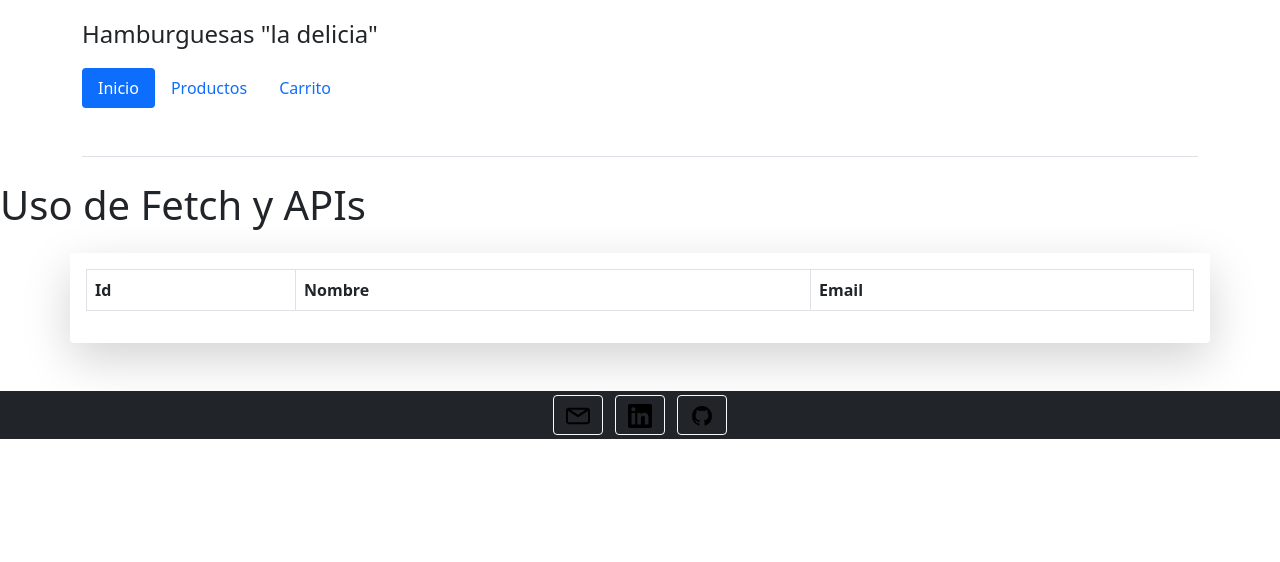
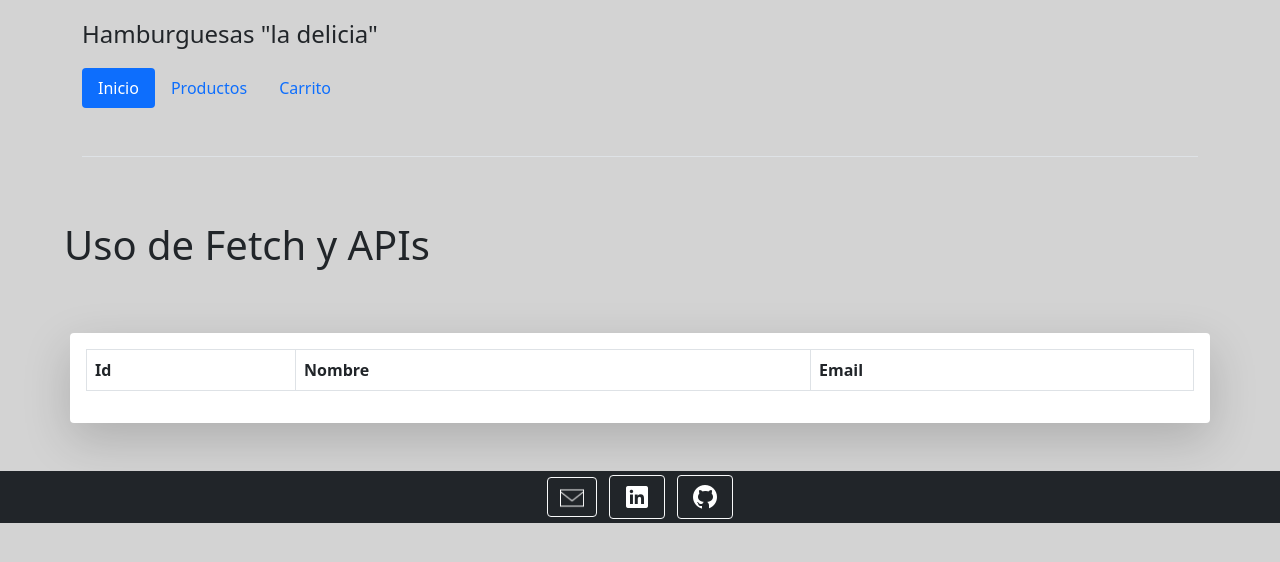
Before and after one commit to gianfrancomalzone/JSMalzone33975, a plain HTML site: page index.html in a window 1280 px wide. Both pictures are taken after a click on the tab "Inicio". Drawn offline with nearby package versions, Linux system fonts and the light colour scheme; no server answers.

Commit message:
2.0
actualizacion

```diff
--- a/css/styles.css
+++ b/css/styles.css
@@ -1,9 +1,14 @@
 body{
-  background-color: rgb(255, 255, 255);
+  background-color: rgb(211, 211, 211);
 }
 header, .alert{
   z-index: 100;
 }
+
+.margin{
+  margin: 5%;
+}
+
 .description{
   height: 25px;
   overflow: hidden;
--- a/index.html
+++ b/index.html
@@ -2,6 +2,7 @@
 <html lang="es">
 
 <head>
+  <link rel="icon" href="./img/hamburguesa-con-queso.png" type="image/x-icon">
   <meta charset="UTF-8" />
   <meta http-equiv="X-UA-Compatible" content="IE=edge" />
   <meta name="viewport" content="width=device-width, initial-scale=1.0" />
@@ -41,7 +42,7 @@
   </div>
   <div class="tab-content" id="pills-tabContent">
     <div class="tab-pane fade " id="pills-home" role="tabpanel" aria-labelledby="pills-home-tab">
-      <h1>Uso de Fetch y APIs</h1>
+      <h1 class="margin">Uso de Fetch y APIs</h1>
       <div class="container mt-4 shadow-lg p-3 mb-5 bg-body rounded">
         <table class="table table-bordered table-striped">
           <thead>
@@ -192,11 +193,11 @@
     </div>
   </div>
   <footer class="bg-dark text-center text-white">
-    <a class="btn btn-outline-light btn-floating m-1" href="mailto:gianfrancomalzone.gm@gmail.com" role="button"><img src="./img/email-svgrepo-com.svg"
+    <a class="btn btn-outline-light btn-floating m-1" href="mailto:gianfrancomalzone.gm@gmail.com" role="button"><img src="./img/icons8-email-50.png"
         alt="" width="24px" height="24px"></a>
-    <a class="btn btn-outline-light btn-floating m-1" href="https://www.linkedin.com/in/gianfranco-malzone-7b2317242/" role="button"><img src="./img/linkedin-svgrepo-com.svg"
+    <a class="btn btn-outline-light btn-floating m-1" href="https://www.linkedin.com/in/gianfranco-malzone-7b2317242/" role="button"><img src="./img/icons8-linkedin-30.png"
         alt=""></a>
-    <a class="btn btn-outline-light btn-floating m-1" href="https://github.com/gianfrancomalzone" role="button"><img src="./img/github-svgrepo-com.svg"
+    <a class="btn btn-outline-light btn-floating m-1" href="https://github.com/gianfrancomalzone" role="button"><img src="./img/icons8-github-30.png"
         alt=""></a>
   </footer>
   <script src="https://code.jquery.com/jquery-3.5.1.js" integrity="sha256-QWo7LDvxbWT2tbbQ97B53yJnYU3WhH/C8ycbRAkjPDc="
```
Also changed, not shown: img/email-svgrepo-com.svg (deleted), img/github-svgrepo-com.svg (deleted), img/hamburguesa-con-queso.png (added), img/icons8-email-50.png (added), img/icons8-github-30.png (added), img/icons8-linkedin-30.png (added), img/linkedin-svgrepo-com.svg (deleted).
